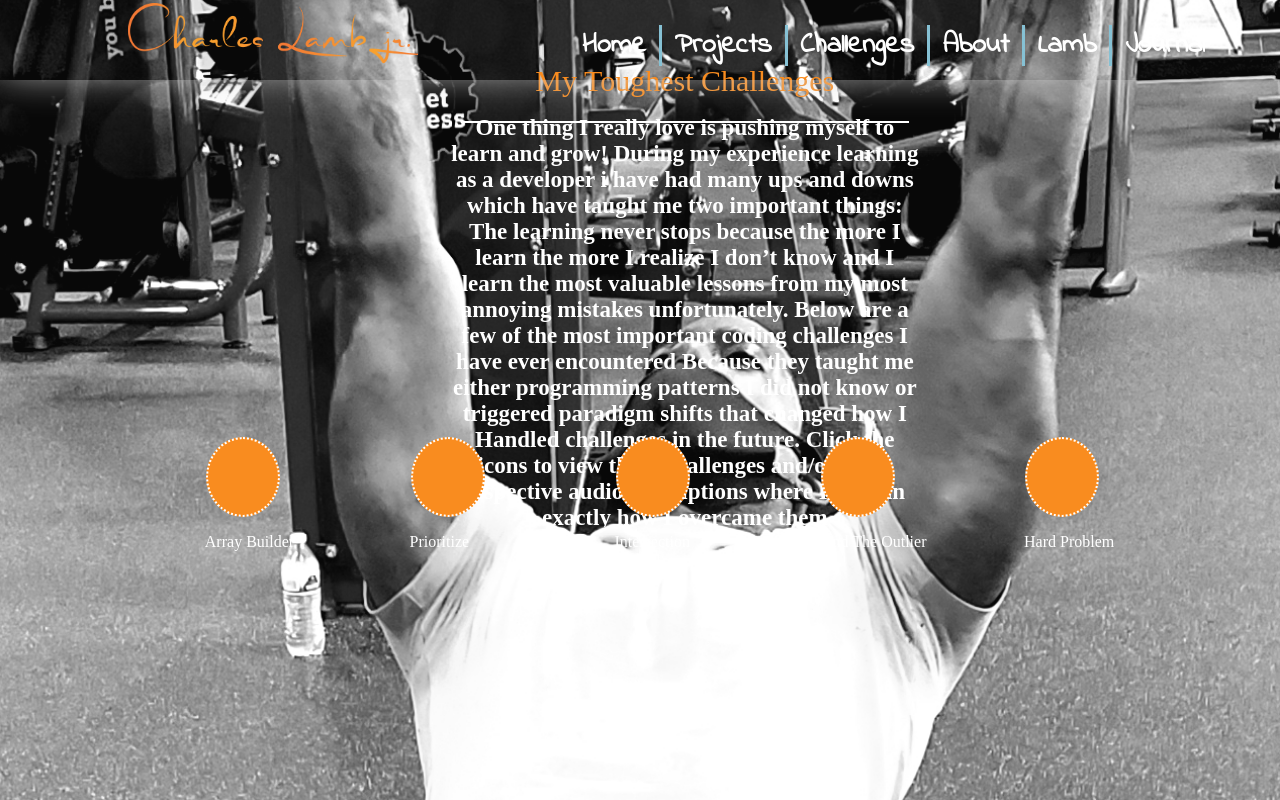
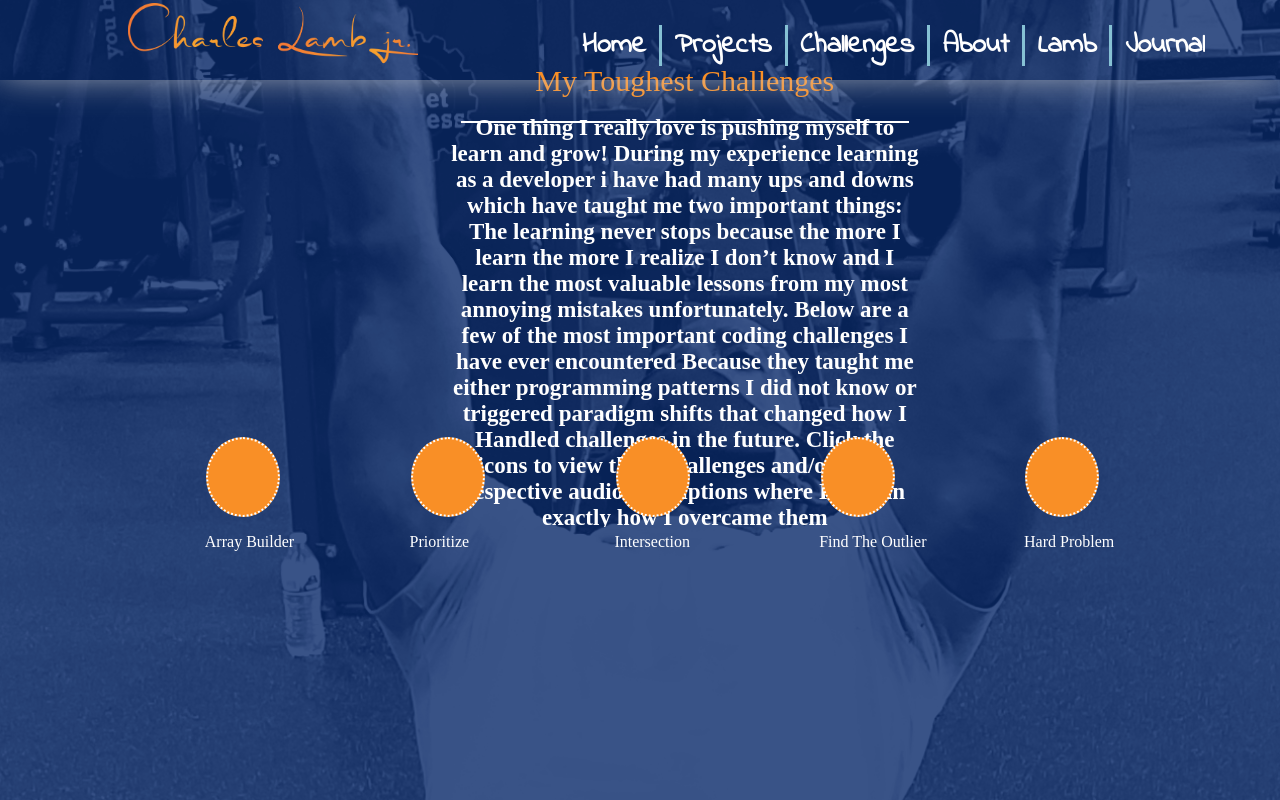
Before and after one commit to cyberstizz/charleslambjr, a React (Create React App) app: page /challenges in a window 1280 px wide. Built offline with nearby package versions, Linux system fonts and the light colour scheme; a web font is replaced by a local one.

Commit message:
got rid of react fragment

```diff
--- a/src/components/Challenges.js
+++ b/src/components/Challenges.js
@@ -5,7 +5,7 @@ import './Challenges.css';
 const Challenges = () =>{
 
 return (
-    <React.Fragment>
+        <div id="fullPagePic">
                  <div id="title">My Toughest Challenges</div>
                  <div id="arrayBuilder"></div>
                  <div id="titleDescription">One thing I really love is pushing myself to learn and grow!
@@ -47,14 +47,11 @@ Oh and in case you're wondering... yes that is me in the background overcoming o
 
 
 </div>
-
-    <div id="fullPagePic">
+<div id="blueOverlay"></div>
     </div>
-    <div id="blueOverlay"></div>
 
 
 
-    </React.Fragment>
 )
 }
 
```
